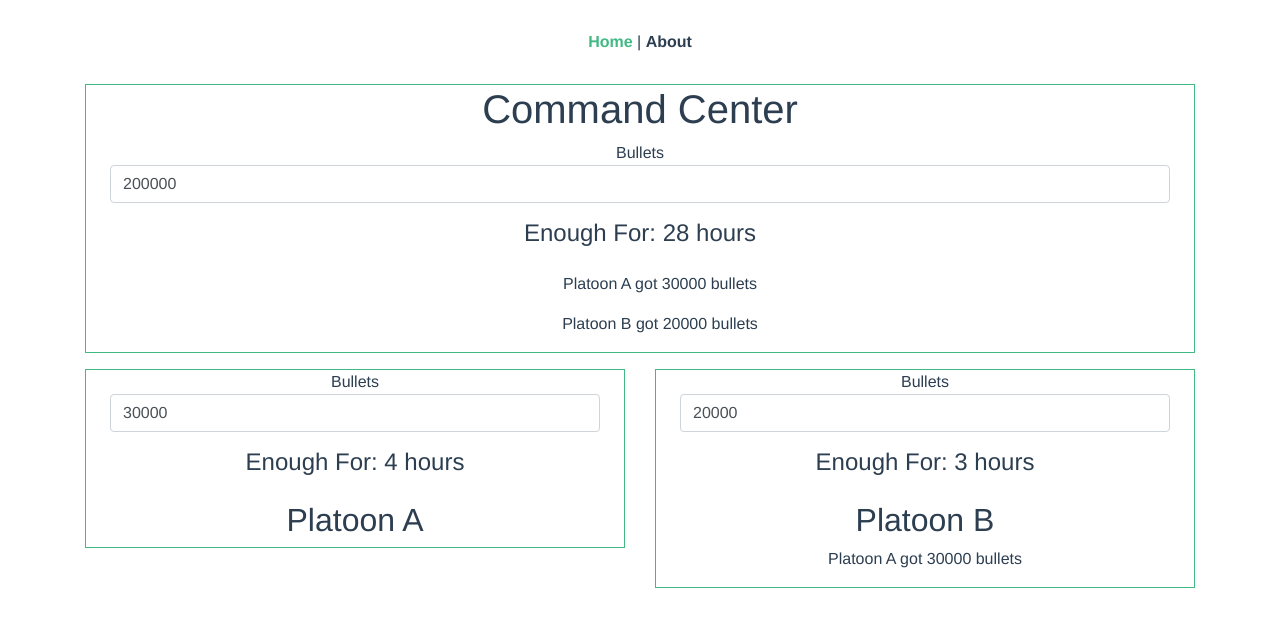
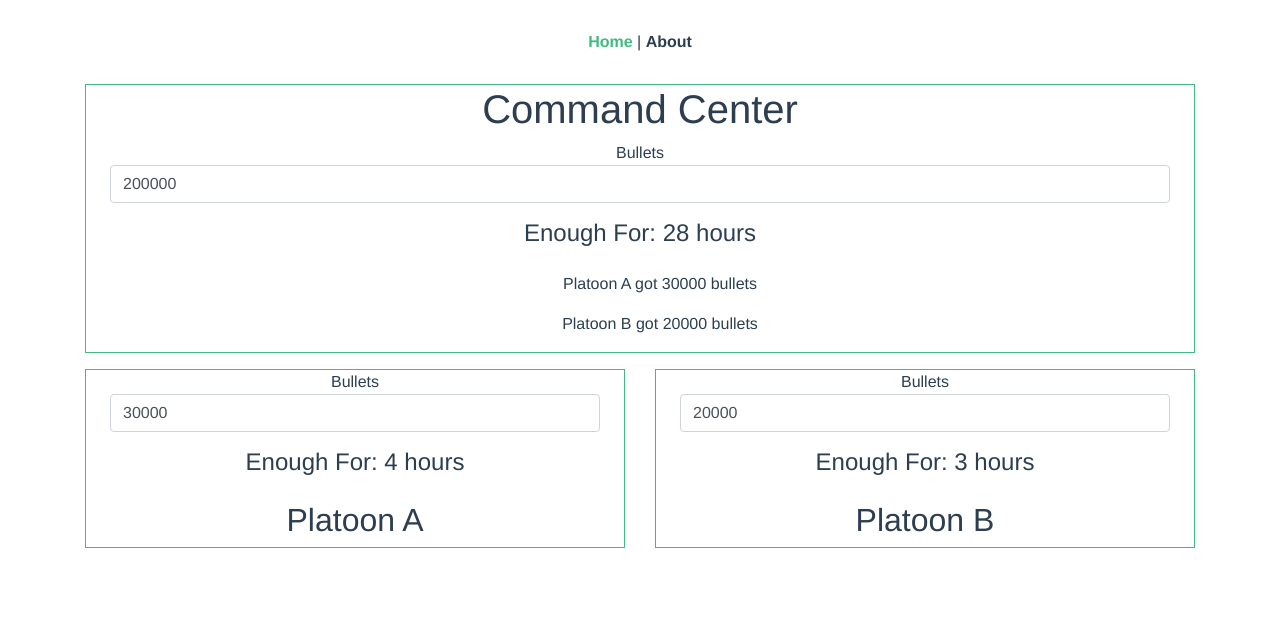
Before and after one commit to aviabey/vue-vuex, a Vue app: page / in a window 1280 px wide. Shown: the top 626 px of the page. Built offline with nearby package versions, Linux system fonts and the light colour scheme.

Commit message:
Revert "Pass data from a child to an another child through the parent"
This reverts commit d36df2999151dd39c0f9dc8ea7df0eaf25463449.

```diff
--- a/src/components/CommandCenter.vue
+++ b/src/components/CommandCenter.vue
@@ -21,7 +21,7 @@
         ></PlattonA>
       </div>
       <div class="col-sm">
-        <PlattonB :bullets="bulletsPlatoonB" :bulletsA="bulletsPlatoonA"></PlattonB>
+        <PlattonB :bullets="bulletsPlatoonB"></PlattonB>
       </div>
     </div>
   </div>
--- a/src/components/PlattonB.vue
+++ b/src/components/PlattonB.vue
@@ -2,7 +2,6 @@
   <div>
     <BasePlatoon :bullets="bullets">
       <h2 slot="title-bottom">Platoon B</h2>
-      <p slot="other-platoon">Platoon A got {{ bulletsA }} bullets</p>
     </BasePlatoon>
   </div>
 </template>
@@ -19,10 +18,6 @@
       type: Number,
       default: 0,
     },
-    bulletsA: {
-      type: Number,
-      default: 0,
-    },
   },
 };
 </script>
```
